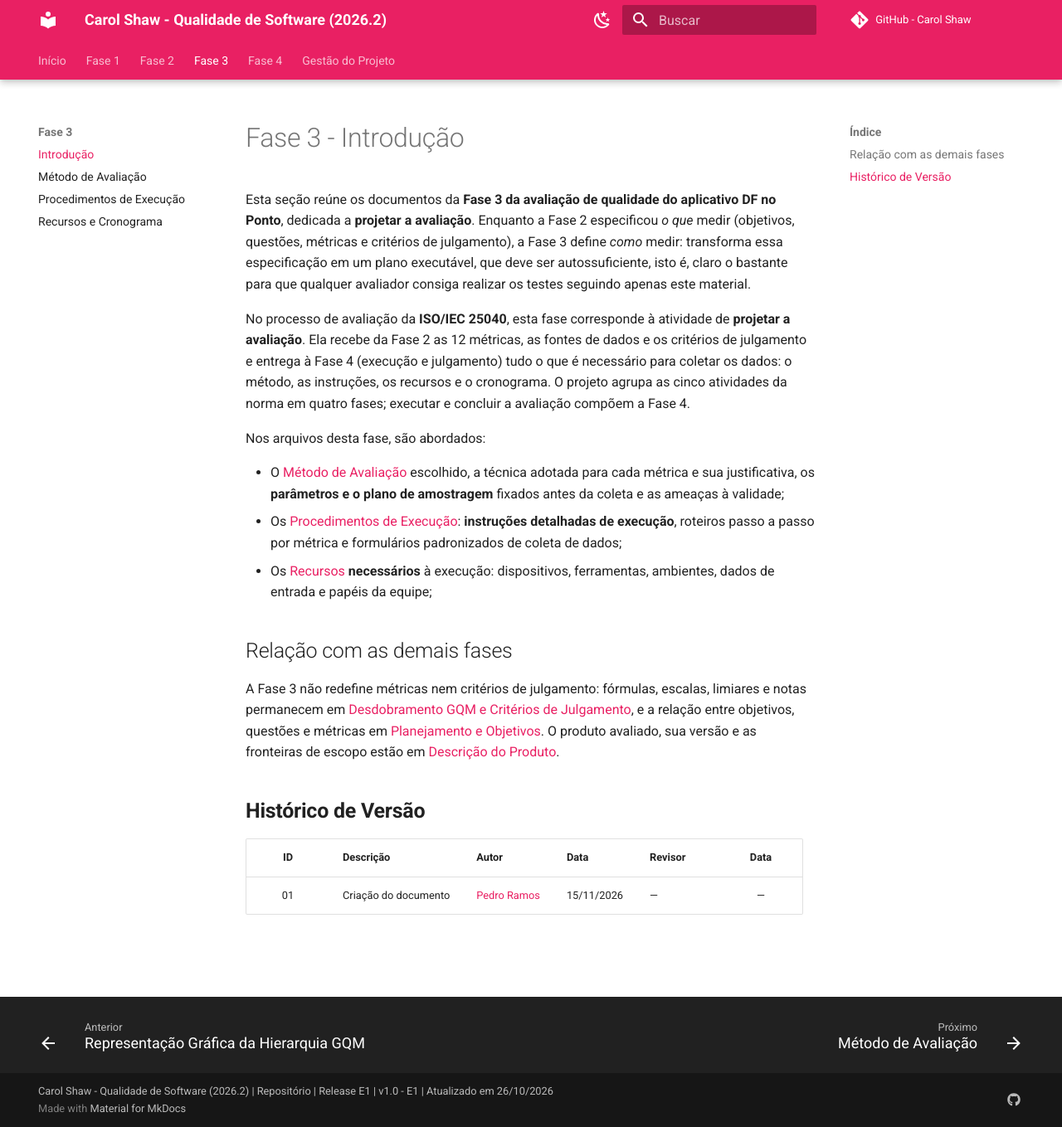
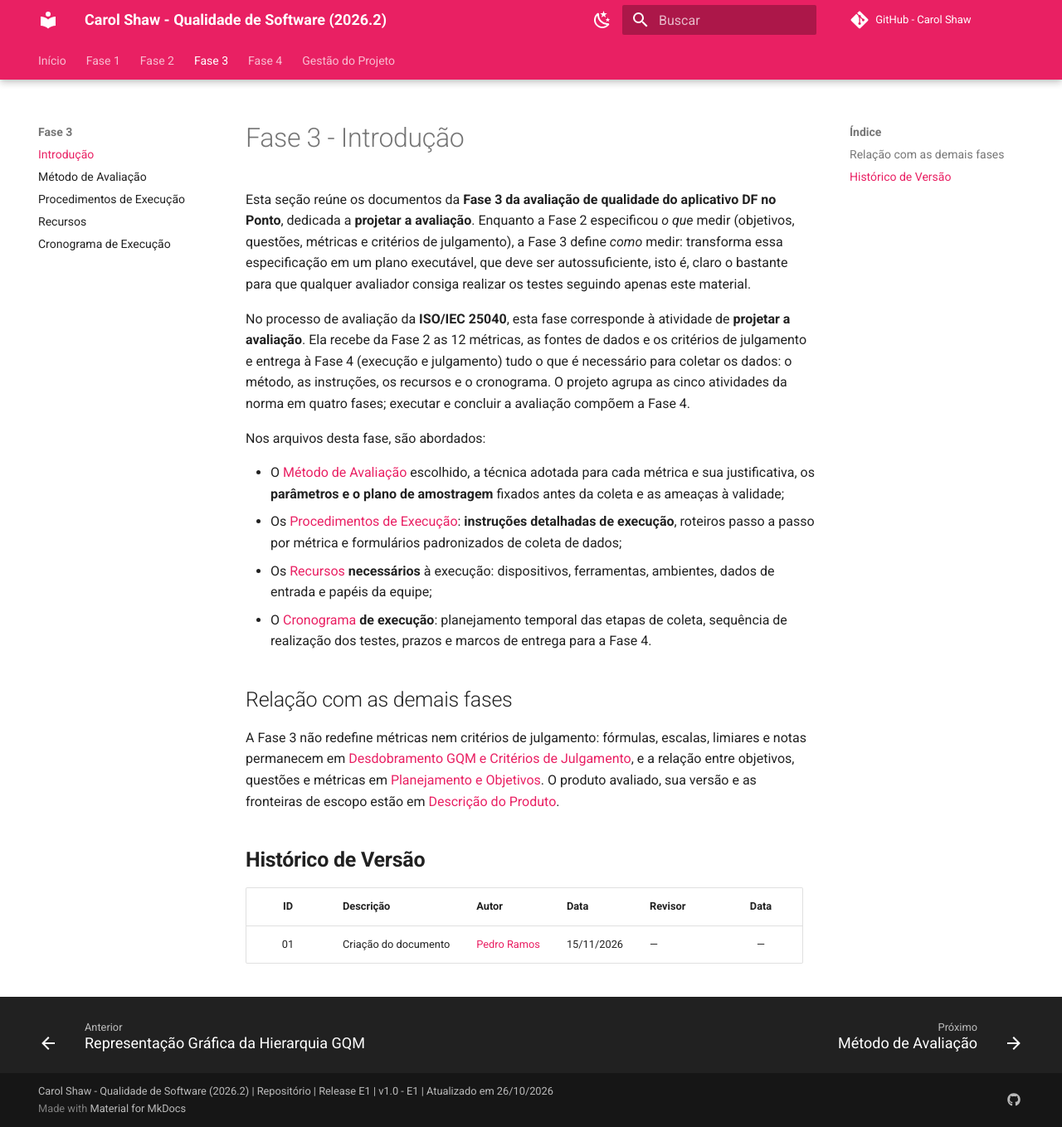
Before and after one commit to FCTE-Qualidade-de-Software-1/2026-2_T02_CAROL_SHAW, an MkDocs documentation site: the page built from docs/fase3/introducao.md, in a window 1280 px wide and 1359 px high. Shown: the whole window at 83% size. Built offline with MkDocs 1.6.1 and Material for MkDocs 9.7.7, drawn with Linux system fonts in a browser that asks for light colours; comment, search, counter and statistics services are not loaded.

Commit message:
Atualiza introdução da fase 3 e cria aba do cronograma

```diff
--- a/docs/fase3/introducao.md
+++ b/docs/fase3/introducao.md
@@ -9,6 +9,7 @@ Nos arquivos desta fase, são abordados:
 - O [Método de Avaliação](1-metodo.md) escolhido, a técnica adotada para cada métrica e sua justificativa, os **parâmetros e o plano de amostragem** fixados antes da coleta e as ameaças à validade;
 - Os [Procedimentos de Execução](2-procedimentos.md): **instruções detalhadas de execução**, roteiros passo a passo por métrica e formulários padronizados de coleta de dados;
 - Os [Recursos](3-recursos.md) **necessários** à execução: dispositivos, ferramentas, ambientes, dados de entrada e papéis da equipe;
+- O [Cronograma](4-cronograma.md) **de execução**: planejamento temporal das etapas de coleta, sequência de realização dos testes, prazos e marcos de entrega para a Fase 4.
 
 ## Relação com as demais fases
 
--- a/mkdocs.yml
+++ b/mkdocs.yml
@@ -101,7 +101,8 @@ nav:
       - Introdução: fase3/introducao.md
       - Método de Avaliação: fase3/1-metodo.md
       - Procedimentos de Execução: fase3/2-procedimentos.md
-      - Recursos e Cronograma: fase3/3-recursos.md
+      - Recursos: fase3/3-recursos.md
+      - Cronograma de Execução: fase3/4-cronograma.md
 
   - Fase 4:
       - Introdução: fase4/introducao.md
```
Also changed, not shown: docs/fase3/4-cronograma.md (added).
